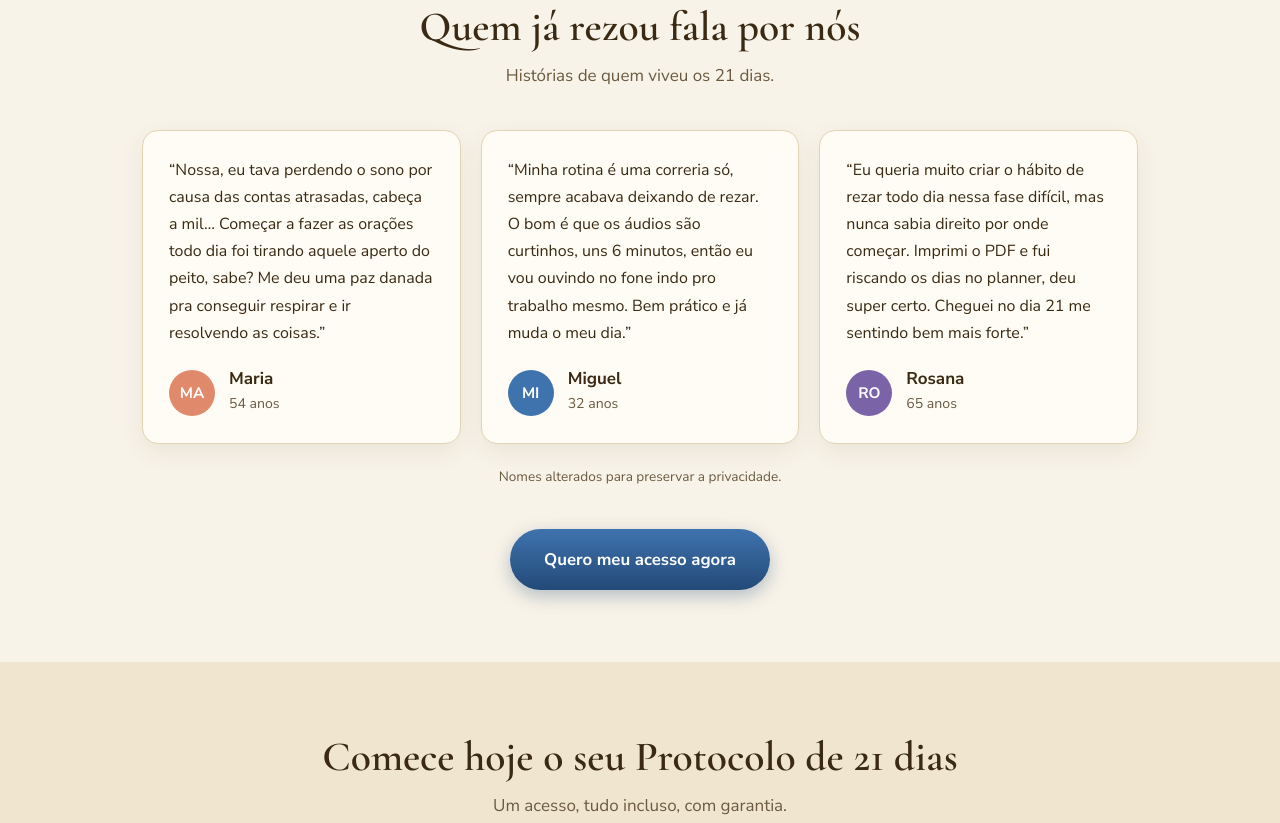
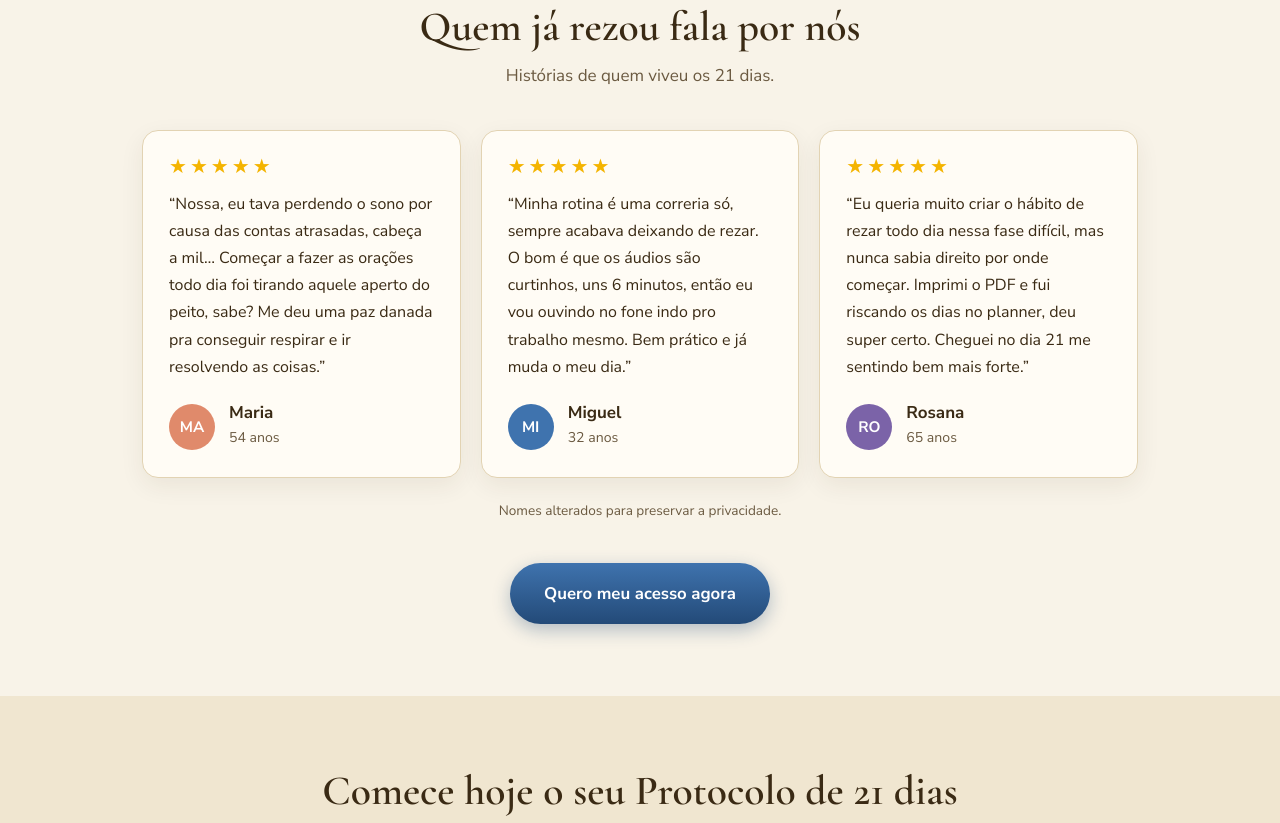
Before and after one commit to FelipeSamsel/protocolopalavrasanta, a plain HTML site: page index.html in a window 1280 px wide. Shown: the part 3720-4543 px from the top of the page. Drawn offline with nearby package versions, Linux system fonts and the light colour scheme.

Commit message:
adc estrelas

```diff
--- a/index.html
+++ b/index.html
@@ -81,6 +81,7 @@ section{padding:72px 0}
 
 /* depoimentos */
 .tcard{display:flex;flex-direction:column;justify-content:space-between;gap:22px;box-shadow:0 8px 24px rgba(58,42,20,.07)}
+.stars{color:#F4B400;font-size:1.25rem;letter-spacing:3px;line-height:1;margin-bottom:-8px}
 .tcard>p{color:var(--ink);font-size:1rem;line-height:1.7}
 .who{display:flex;align-items:center;gap:14px}
 .av{flex:none;width:46px;height:46px;border-radius:50%;display:grid;place-items:center;color:#fff;font-weight:700;font-size:.95rem}
@@ -213,9 +214,9 @@ footer p{max-width:720px;margin:0 auto 8px}
     <h2>Quem já rezou fala por nós</h2>
     <p class="sub">Histórias de quem viveu os 21 dias.</p>
     <div class="grid g3">
-      <div class="card tcard"><p>“Nossa, eu tava perdendo o sono por causa das contas atrasadas, cabeça a mil… Começar a fazer as orações todo dia foi tirando aquele aperto do peito, sabe? Me deu uma paz danada pra conseguir respirar e ir resolvendo as coisas.”</p><div class="who"><div class="av" style="background:#E08A6B">MA</div><div><b>Maria</b><small>54 anos</small></div></div></div>
-      <div class="card tcard"><p>“Minha rotina é uma correria só, sempre acabava deixando de rezar. O bom é que os áudios são curtinhos, uns 6 minutos, então eu vou ouvindo no fone indo pro trabalho mesmo. Bem prático e já muda o meu dia.”</p><div class="who"><div class="av" style="background:#3F73AE">MI</div><div><b>Miguel</b><small>32 anos</small></div></div></div>
-      <div class="card tcard"><p>“Eu queria muito criar o hábito de rezar todo dia nessa fase difícil, mas nunca sabia direito por onde começar. Imprimi o PDF e fui riscando os dias no planner, deu super certo. Cheguei no dia 21 me sentindo bem mais forte.”</p><div class="who"><div class="av" style="background:#7B63A8">RO</div><div><b>Rosana</b><small>65 anos</small></div></div></div>
+      <div class="card tcard"><div class="stars" role="img" aria-label="5 de 5 estrelas">★★★★★</div><p>“Nossa, eu tava perdendo o sono por causa das contas atrasadas, cabeça a mil… Começar a fazer as orações todo dia foi tirando aquele aperto do peito, sabe? Me deu uma paz danada pra conseguir respirar e ir resolvendo as coisas.”</p><div class="who"><div class="av" style="background:#E08A6B">MA</div><div><b>Maria</b><small>54 anos</small></div></div></div>
+      <div class="card tcard"><div class="stars" role="img" aria-label="5 de 5 estrelas">★★★★★</div><p>“Minha rotina é uma correria só, sempre acabava deixando de rezar. O bom é que os áudios são curtinhos, uns 6 minutos, então eu vou ouvindo no fone indo pro trabalho mesmo. Bem prático e já muda o meu dia.”</p><div class="who"><div class="av" style="background:#3F73AE">MI</div><div><b>Miguel</b><small>32 anos</small></div></div></div>
+      <div class="card tcard"><div class="stars" role="img" aria-label="5 de 5 estrelas">★★★★★</div><p>“Eu queria muito criar o hábito de rezar todo dia nessa fase difícil, mas nunca sabia direito por onde começar. Imprimi o PDF e fui riscando os dias no planner, deu super certo. Cheguei no dia 21 me sentindo bem mais forte.”</p><div class="who"><div class="av" style="background:#7B63A8">RO</div><div><b>Rosana</b><small>65 anos</small></div></div></div>
     </div>
     <p class="tnote">Nomes alterados para preservar a privacidade.</p>
     <div class="cta-row"><a class="btn" href="#oferta">Quero meu acesso agora</a></div>
```
